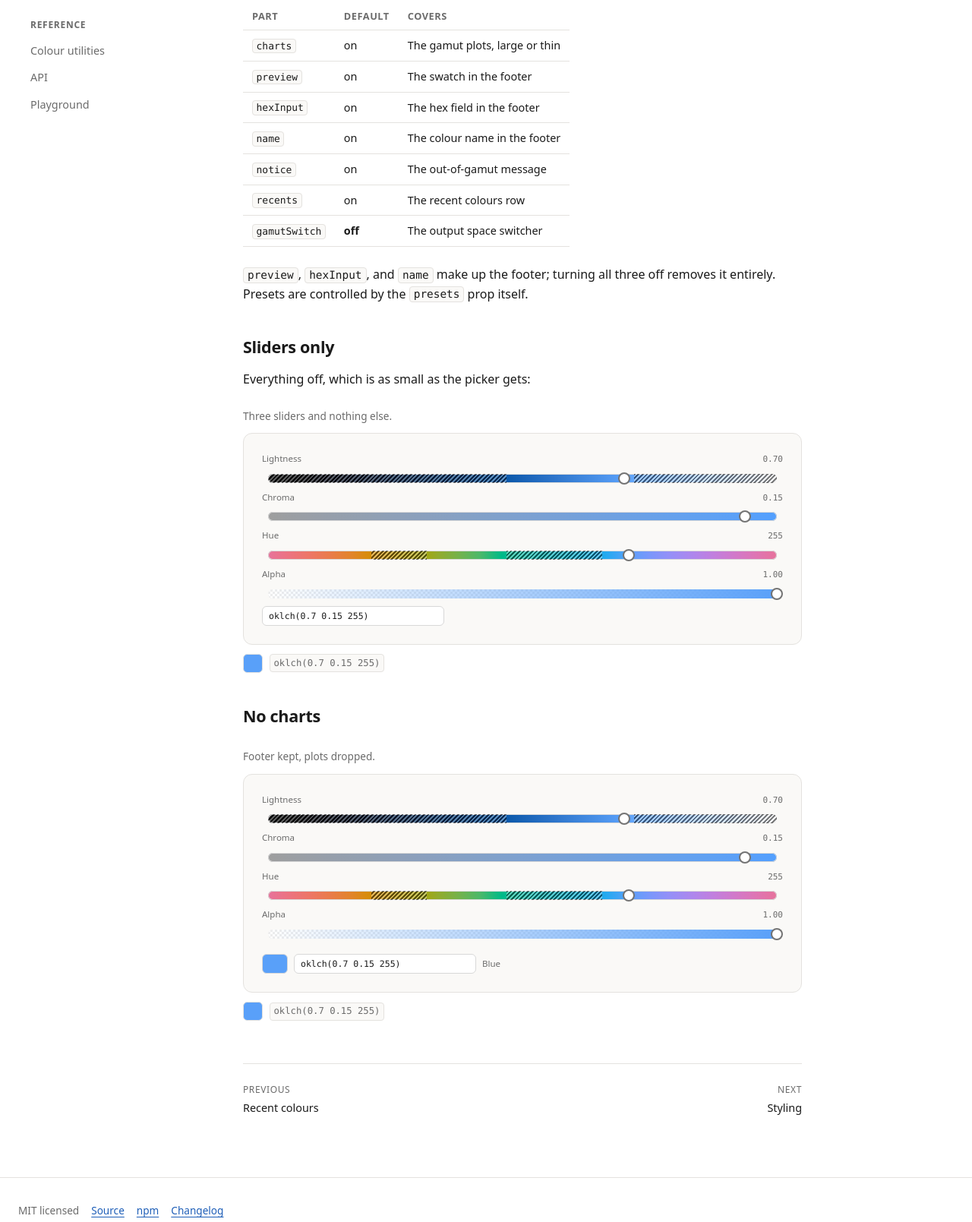
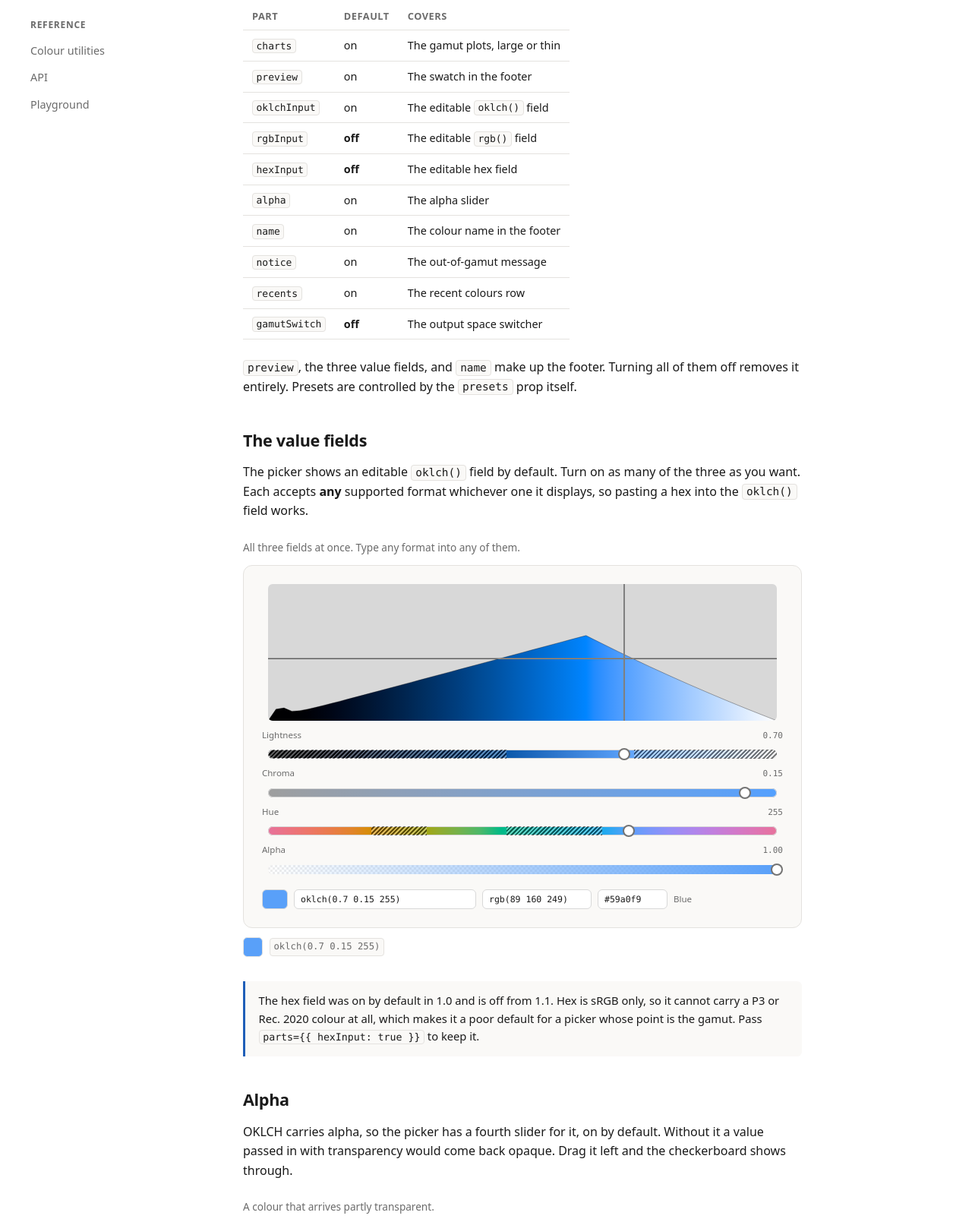
Before and after one commit to nord-forge/oklch-picker, an Astro site in the folder site/: page /docs/parts in a window 1280 px wide. Shown: the part 482-2091 px from the top of the page at 76% size. Built offline with nearby package versions, Linux system fonts and the light colour scheme; Astro itself is replaced by a stand-in of ours.

Commit message:
docs: Describe the value fields, alpha, and the real bundle sizes
The docs still described the 1.0 footer, telling people hex was the default
field when it is now off, and never mentioning the oklch field, the rgb field,
or alpha at all.

Adds a parts table with the actual defaults, a section on the three value
fields including the note that each accepts any supported format, and a section
on alpha with a demo that arrives partly transparent.

Every size claim was stale, and two were already wrong before this release.
Measured by bundling as a consumer would, gzipped:

  component (React + core)  4.8 kB claimed -> 5.3 kB actual
  colour maths alone        2.5 kB claimed -> 1.8 kB actual
  styles.min.css            1.3 kB claimed -> 2.0 kB actual
  styles.css                2.3 kB claimed -> 5.0 kB actual

The README's alpha example is run rather than written from memory. The chroma
it prints is 0.2359, not the plausible-looking number I first guessed.

The playground now reads DEFAULT_PARTS from the core instead of a hand-copied
list of which parts are on. Two lists would drift the first time a default
changed, and the emitted snippet would then claim props the picker already
applies by itself.

```diff
--- a/site/src/pages/docs/parts.astro
+++ b/site/src/pages/docs/parts.astro
@@ -53,7 +53,10 @@ import Page from "../../layouts/Page.astro";
     <tbody>
       <tr><td><code>charts</code></td><td>on</td><td>The gamut plots, large or thin</td></tr>
       <tr><td><code>preview</code></td><td>on</td><td>The swatch in the footer</td></tr>
-      <tr><td><code>hexInput</code></td><td>on</td><td>The hex field in the footer</td></tr>
+      <tr><td><code>oklchInput</code></td><td>on</td><td>The editable <code>oklch()</code> field</td></tr>
+      <tr><td><code>rgbInput</code></td><td><strong>off</strong></td><td>The editable <code>rgb()</code> field</td></tr>
+      <tr><td><code>hexInput</code></td><td><strong>off</strong></td><td>The editable hex field</td></tr>
+      <tr><td><code>alpha</code></td><td>on</td><td>The alpha slider</td></tr>
       <tr><td><code>name</code></td><td>on</td><td>The colour name in the footer</td></tr>
       <tr><td><code>notice</code></td><td>on</td><td>The out-of-gamut message</td></tr>
       <tr><td><code>recents</code></td><td>on</td><td>The recent colours row</td></tr>
@@ -62,17 +65,58 @@ import Page from "../../layouts/Page.astro";
   </table>
 
   <p>
-    <code>preview</code>, <code>hexInput</code>, and <code>name</code> make up
-    the footer; turning all three off removes it entirely. Presets are
+    <code>preview</code>, the three value fields, and <code>name</code> make up
+    the footer. Turning all of them off removes it entirely. Presets are
     controlled by the <code>presets</code> prop itself.
   </p>
+
+  <h2>The value fields</h2>
+
+  <p>
+    The picker shows an editable <code>oklch()</code> field by default. Turn on
+    as many of the three as you want. Each accepts <strong>any</strong>
+    supported format whichever one it displays, so pasting a hex into the
+    <code>oklch()</code> field works.
+  </p>
+
+  <Picker
+    parts={{ rgbInput: true, hexInput: true }}
+    caption="All three fields at once. Type any format into any of them."
+  />
+
+  <div class="note">
+    <p>
+      The hex field was on by default in 1.0 and is off from 1.1. Hex is sRGB
+      only, so it cannot carry a P3 or Rec. 2020 colour at all, which makes it a
+      poor default for a picker whose point is the gamut. Pass
+      <code>parts=&lbrace;&lbrace; hexInput: true &rbrace;&rbrace;</code> to
+      keep it.
+    </p>
+  </div>
+
+  <h2>Alpha</h2>
+
+  <p>
+    OKLCH carries alpha, so the picker has a fourth slider for it, on by
+    default. Without it a value passed in with transparency would come back
+    opaque. Drag it left and the checkerboard shows through.
+  </p>
+
+  <Picker value="oklch(0.7 0.15 255 / 0.6)" caption="A colour that arrives partly transparent." />
+
+  <p>
+    An opaque colour is unchanged in every format, and dragging back to fully
+    opaque drops the alpha rather than emitting <code>/ 1</code>.
+  </p>
+
+  <Picker parts={{ alpha: false }} caption="The same picker with the alpha slider off." />
 
   <h2>Sliders only</h2>
 
   <p>Everything off, which is as small as the picker gets:</p>
 
   <Picker
-    parts={{ charts: false, preview: false, hexInput: false, name: false, notice: false, recents: false }}
+    parts={{ charts: false, preview: false, oklchInput: false, name: false, notice: false, recents: false, alpha: false }}
     caption="Three sliders and nothing else."
   />
 
--- a/site/src/pages/index.astro
+++ b/site/src/pages/index.astro
@@ -13,8 +13,8 @@ import { url } from "../lib/url";
 
   <p class="lede">
     For React, Preact, Vue, Svelte, Solid, and for no framework at all. Zero
-    runtime dependencies. The component is ~4.8&nbsp;kB gzipped, and the colour
-    maths alone is ~2.5&nbsp;kB.
+    runtime dependencies. The component is ~5.3&nbsp;kB gzipped, and the colour
+    maths alone is ~1.8&nbsp;kB.
   </p>
 
   <Picker
```
Also changed, not shown: site/src/pages/docs/usage.astro (+4 -4 lines), site/src/pages/playground.astro (+13 -3 lines), README.md.
